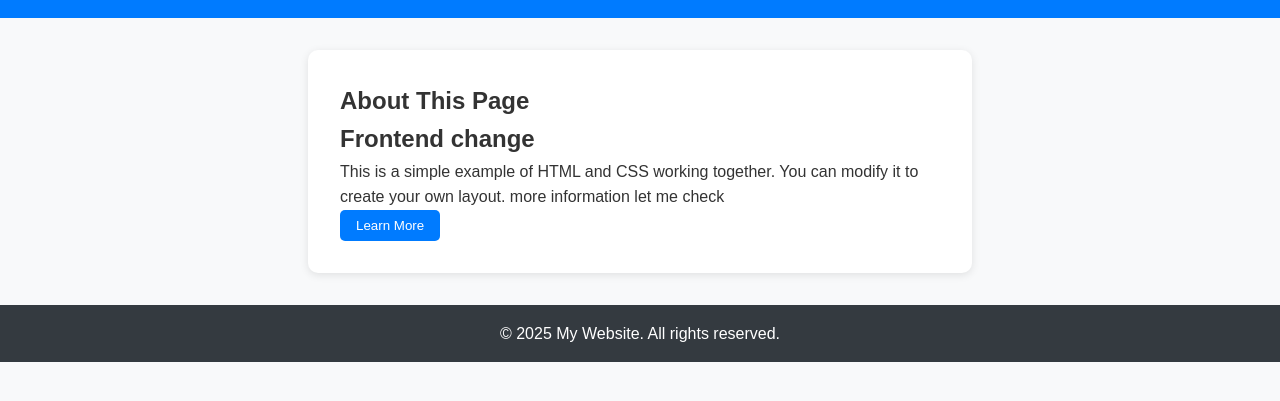
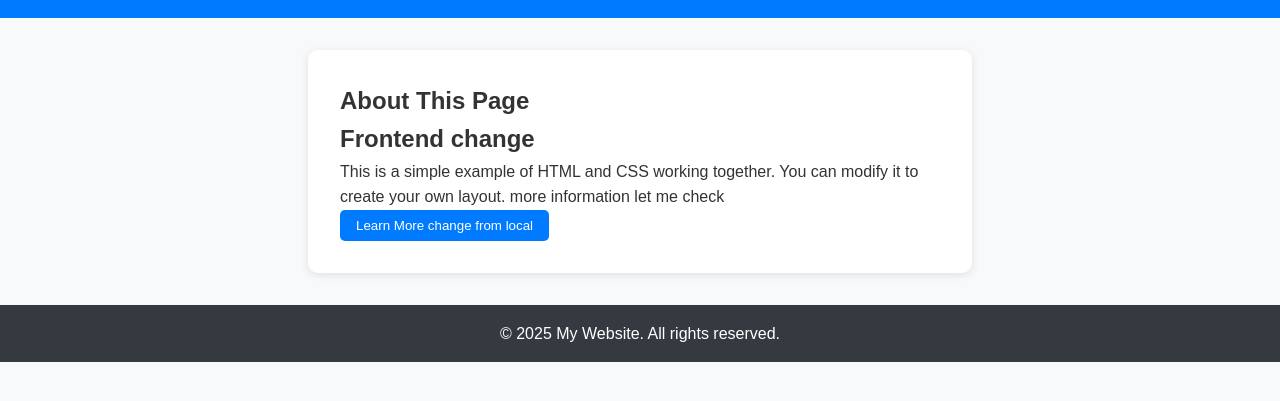
Before and after one commit to vinoth-str/sampleRepo, a plain HTML site: page index.html in a window 1280 px wide. Shown: the part 99-500 px from the top of the page. Drawn offline with Linux system fonts and the light colour scheme.

Commit message:
New changes from local

```diff
--- a/index.html
+++ b/index.html
@@ -23,7 +23,7 @@
       <h2>About This Page</h2>
       <h1>Frontend change</h1>
       <p>This is a simple example of HTML and CSS working together. You can modify it to create your own layout. more information let me check</p>
-      <button>Learn More</button>
+      <button>Learn More change from local</button>
     </section>
   </main>
 
```
